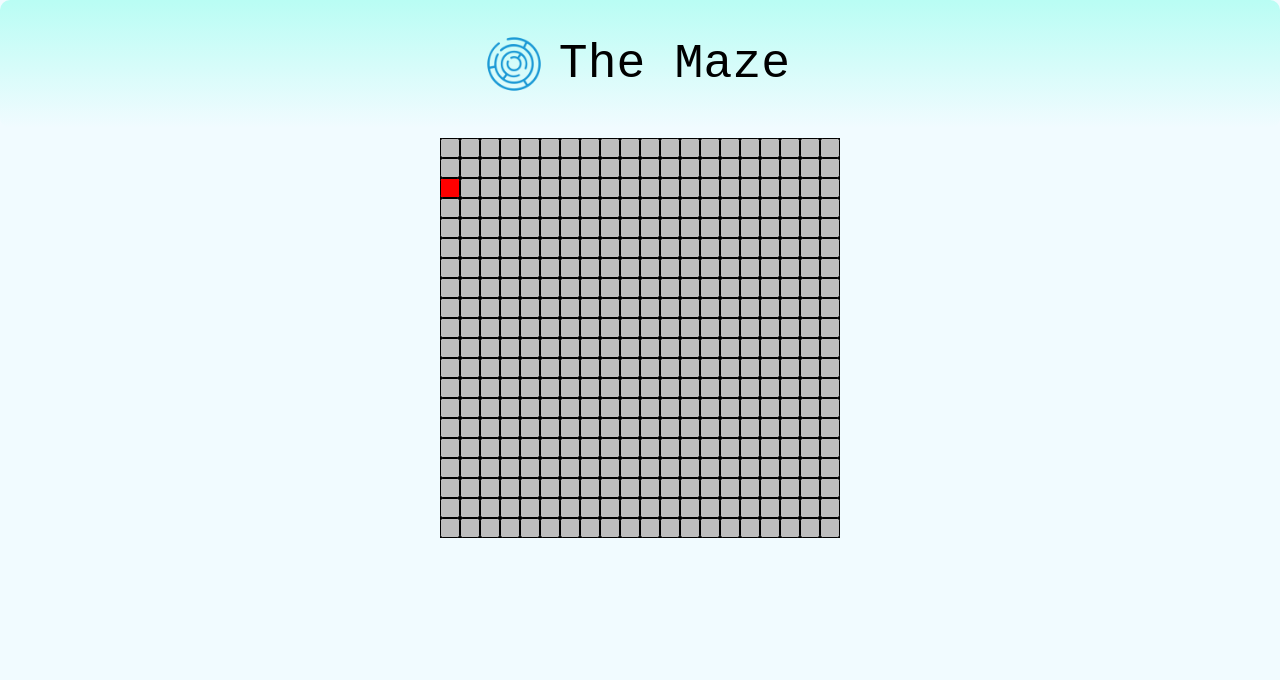
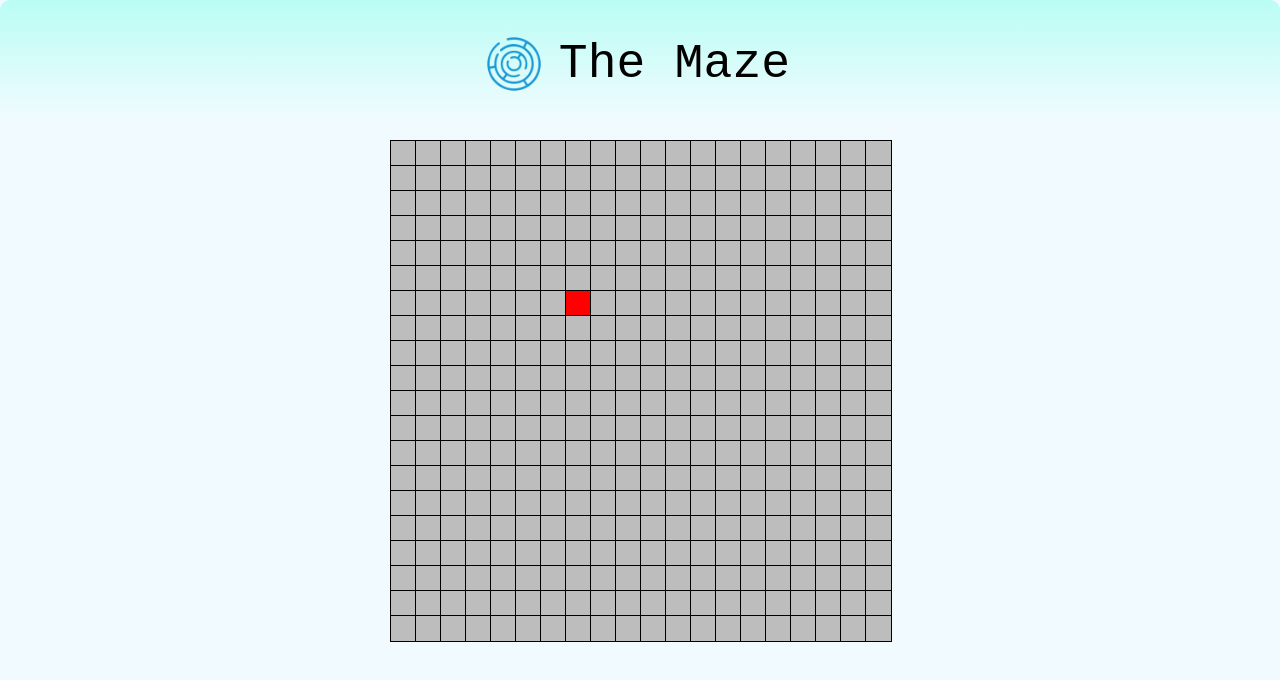
Before and after one commit to aleksanderdukaczewski/maze-redux, a React (Create React App) app: page / in a window 1280 px wide. Shown: the top 680 px of the page. Built offline with nearby package versions, Linux system fonts and the light colour scheme.

Commit message:
added actions

```diff
--- a/package.json
+++ b/package.json
@@ -10,7 +10,9 @@
     "@testing-library/user-event": "^12.8.3",
     "react": "^17.0.2",
     "react-dom": "^17.0.2",
+    "react-redux": "^7.2.4",
     "react-scripts": "4.0.3",
+    "redux": "^4.1.0",
     "web-vitals": "^1.1.2"
   },
   "scripts": {
--- a/src/App.css
+++ b/src/App.css
@@ -1,7 +1,3 @@
-*, *:before, *:after {
-  box-sizing: border-box;
-}
-
 .app {
   display: flex;
   flex-direction: column;
@@ -15,14 +11,15 @@
   background-image: linear-gradient(#b9fdf4, rgb(241, 251, 255));
   border-radius: 10px;
   width: 100%;
+  height: 15vh;
 }
 
 .app__content {
+  margin-top: 20px;
   display: flex;
   flex-direction: row;
   justify-content: center;
-  align-items: center;
   width: 80%;
-  height: 100%;
+  height: 80vh;
   background-color: rgb(241, 251, 255);
 }
--- a/src/Cell.css
+++ b/src/Cell.css
@@ -6,8 +6,8 @@
 
 .cell {
     border: 1px solid black;
-    border-radius: 2.5px;
+    /* border-radius: 2.5px; */
     background-color: #bdbdbd;
-    width: 20px;
-    height: 20px;
+    width: 25px;
+    height: 25px;
 }
--- a/src/Game.css
+++ b/src/Game.css
@@ -1,14 +1,10 @@
 .game {
-    width: 400px;
-    height: 400px;
-    margin-top: 10px;
+    width: 500px;
+    height: 500px;
     position: relative;
     display: grid;
-    grid-template-columns: repeat(20, 20px);
-    grid-template-rows: repeat(20, 20px);
+    grid-template-columns: repeat(20, 25px);
+    grid-template-rows: repeat(20, 25px);
     background-color: black;
     justify-content: center;
-    justify-self: center;
-    align-self: center;
-
 }
--- a/src/Game.jsx
+++ b/src/Game.jsx
@@ -377,7 +377,7 @@ const Game = () => {
 
 
 
-            <Player pos={{x: 1, y: 3}} />
+            <Player pos={{x: 8, y: 7}} />
         </div>
     );
 };
--- a/src/Player.css
+++ b/src/Player.css
@@ -1,7 +1,7 @@
 .player {
     position: absolute;
     background-color: red;
-    width: 18px;
-    height: 18px;
-    margin: 1px
+    width: 24px;
+    height: 24px;
+    margin: 1px;
 }
```
Also changed, not shown: src/actions/index.js (added, +7 -0 lines), 1 other file (tests, documents, lock files or other folders).
